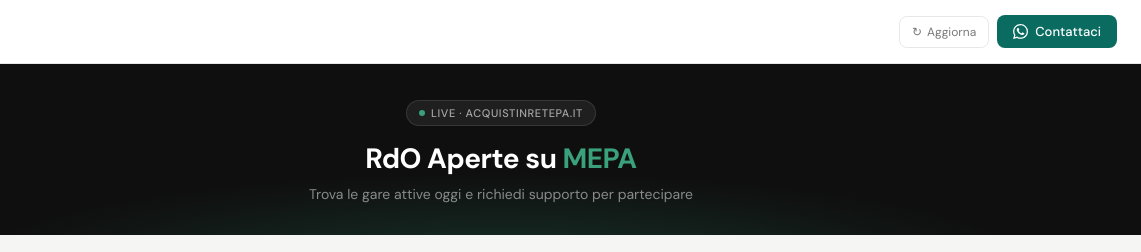
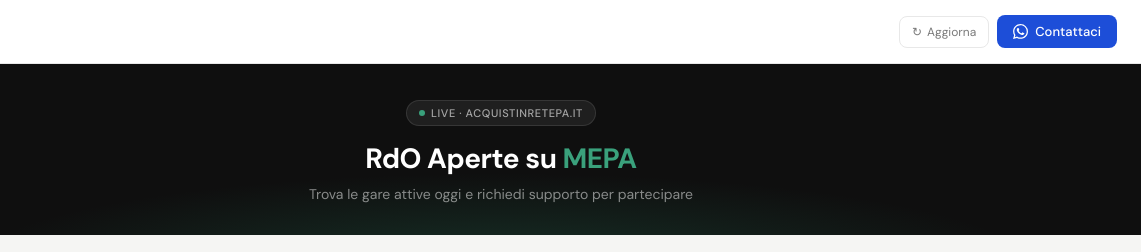
Before and after one commit to giuseppefabiani78-hash/mepa-rdo-proxy, a website: page index.html in a window 1280 px wide. In both pictures the pointer is over the link "Contattaci". Shown: the top 252 px of the page, 139-1280 px from the left. Drawn offline with Linux system fonts and the light colour scheme; no server answers.

Commit message:
Update index.html

```diff
--- a/index.html
+++ b/index.html
@@ -26,7 +26,7 @@
 .btn-refresh:hover { background: var(--bg); }
 .btn-refresh:disabled { opacity: 0.4; cursor: default; }
 .btn-wa-hdr { background: #2563eb; color: #fff; border: none; padding: 8px 16px; border-radius: 8px; font-size: 13px; font-weight: 500; font-family: inherit; text-decoration: none; display: flex; align-items: center; gap: 7px; white-space: nowrap; }
-.btn-wa-hdr:hover { background: var(--wa-hover); }
+.btn-wa-hdr:hover { background: #1d4ed8; }
 
 /* HERO */
 .hero { background: #0F0F0F; padding: 36px 24px 32px; text-align: center; position: relative; overflow: hidden; }
```
